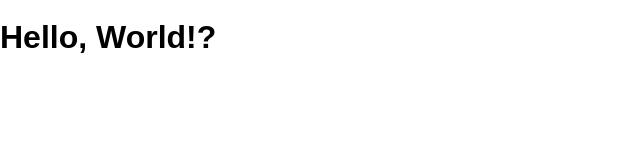
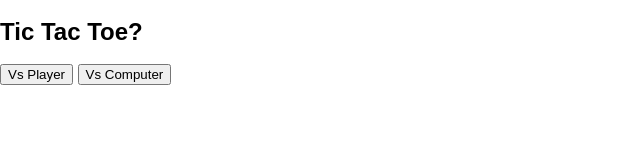
Before and after one commit to ctiller15/Tic-Tac-Toe-Suncoast, a website: page public/index.html in a window 1280 px wide. Shown: the whole page, without its empty margins (0-640 px from the left). Drawn offline with Linux system fonts and the light colour scheme.

Commit message:
add in menu display

```diff
--- a/public/index.html
+++ b/public/index.html
@@ -4,10 +4,18 @@
     <meta charset="UTF-8">
     <meta name="viewport" content="width=device-width, initial-scale=1">
     <title>Tic Tac Toe</title>
-    <link rel="stylesheet" href="/screen.css">
+    <link rel="stylesheet" href="./screen.css">
   </head>
   <body>
-    <h1>Hello, World!</h1>
-    <script src="/main.js" charset="utf-8"></script>
+    <section class="display-menu">
+      <h1>Tic Tac Toe</h1>
+
+      <form>
+        <button type="button" class="vs-player">Vs Player</button>
+        <button type="button" class="vs-computer">Vs Computer</button>
+      </form>
+    </section>
+
+    <script src="./main.js" charset="utf-8"></script>
   </body>
 </html>
```
